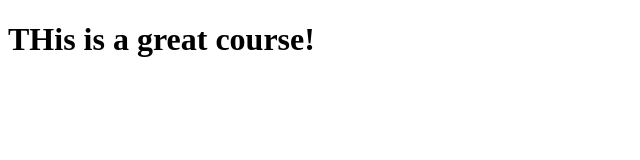
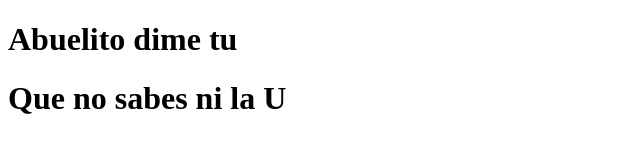
Before and after one commit to Solrac6165/coursera-test, a plain HTML site: page site/index.html in a window 1280 px wide. Shown: the whole page, without its empty margins (0-640 px from the left). Drawn offline with Linux system fonts and the light colour scheme.

Commit message:
Hola abuelo

```diff
--- a/site/index.html
+++ b/site/index.html
@@ -4,6 +4,7 @@
 	<title>Hello Coursera!</title>
 </head>
 <body>
-	<h1>THis is a great course!</h1>
+	<h1>Abuelito dime tu</h1>
+	<h1>Que no sabes ni la U</h1>
 </body>
 </html>
```
